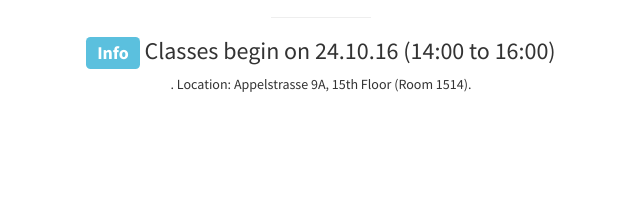
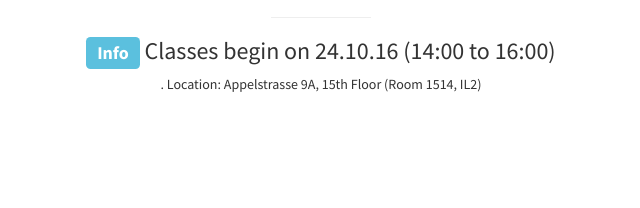
Before and after one commit to singhL3S/TempIR, a plain HTML site: page index.html in a window 1280 px wide. Shown: the part 436-644 px from the top of the page, 319-959 px from the left. Drawn offline with Linux system fonts and the light colour scheme.

Commit message:
location update

```diff
--- a/index.html
+++ b/index.html
@@ -124,7 +124,7 @@
                 <hr class="small">
                 <ul class="list-unstyled">
 
-                  <li> <h3><span class="label label-info">Info</span> Classes begin on 24.10.16 (14:00 to 16:00)</h3>. Location: Appelstrasse 9A, 15th Floor (Room 1514).</li>
+                  <li> <h3><span class="label label-info">Info</span> Classes begin on 24.10.16 (14:00 to 16:00)</h3>. Location: Appelstrasse 9A, 15th Floor (Room 1514, IL2) </li>
               </ul>
           </div>
       </div>
```
